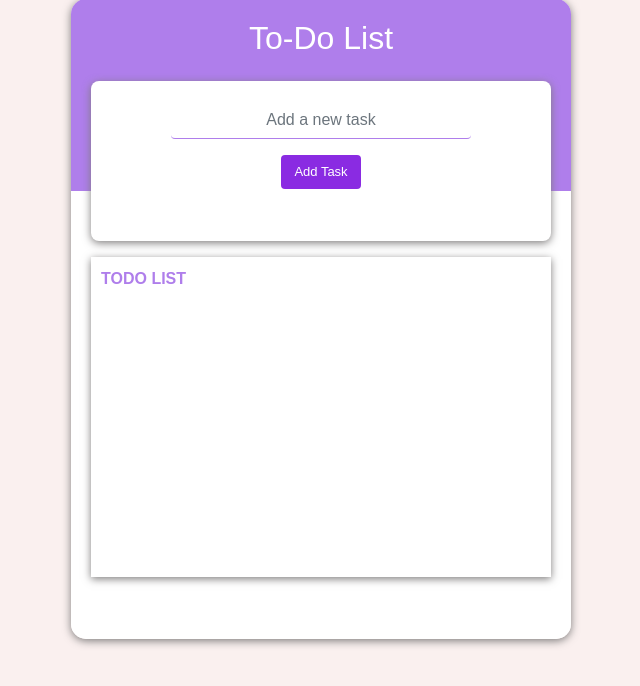
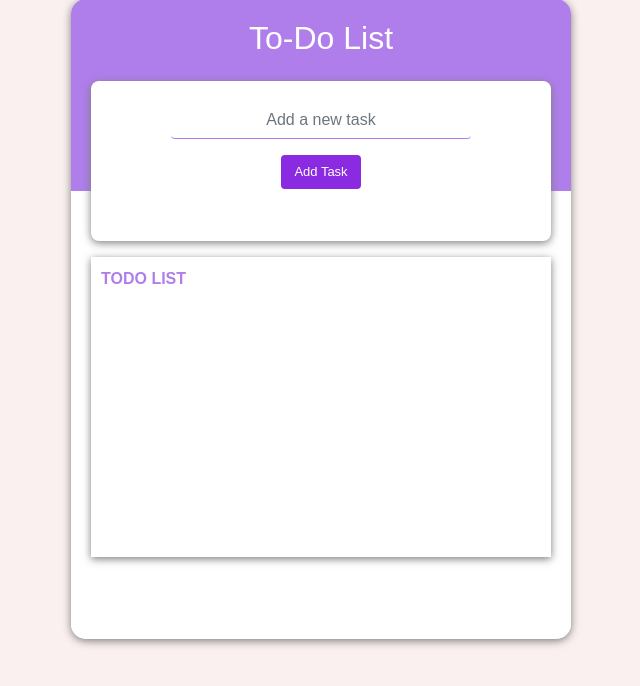
Before and after one commit to Ren-Tech/To-Do-List, a PHP site: page / in a window 1280 px wide. Shown: the part 49-735 px from the top of the page, without its empty margins (319-959 px from the left). Run offline with PHP 8.4, Linux system fonts and the light colour scheme; data that the repository does not hold is empty.

Commit message:
Fix task overflow and improved UI

```diff
--- a/css/styles.css
+++ b/css/styles.css
@@ -22,6 +22,7 @@ body{
     height: 80vh;
     padding: 20px;
     border-radius: 15px;
+    overflow: auto;
 
 }
 
@@ -54,10 +55,24 @@ body{
     box-shadow: 0 2px 8px rgb(126, 124, 124);
     height: 40vh;
     color: #AF7EEB;
+    overflow: auto;
+    max-height: 300px;
 }
+
+.list-group{
+    max-height: 100%;
+    overflow: auto;
+}
+
+::-webkit-scrollbar{
+    width: 0;
+}
+
 
 .list-container{
     padding: 10px;
+    max-height: 100vj;
+    overflow: hidden;
 }
 
 .taskForm{
--- a/index.php
+++ b/index.php
@@ -26,7 +26,7 @@
             </form>
 
         </div>
-        <!-- Task list display -->
+
         <p>
         <div class="list-container">
             <b>TODO LIST</b>
--- a/js/script.js
+++ b/js/script.js
@@ -1,21 +1,17 @@
-// DOM Elements
 const taskForm = document.getElementById("taskForm");
 const newTaskInput = document.getElementById("newTask");
 const taskList = document.getElementById("taskList");
 
-// Event listener for form submission
 taskForm.addEventListener("submit", function (event) {
   event.preventDefault();
 
   const newTaskValue = newTaskInput.value.trim();
 
   if (newTaskValue !== "") {
-    // Add task to the database
     addTaskToDatabase(newTaskValue);
   }
 });
 
-// Function to add task to the database
 function addTaskToDatabase(taskName) {
   fetch("tasks.php", {
     method: "POST",
@@ -29,7 +25,6 @@ function addTaskToDatabase(taskName) {
     .catch((error) => console.error("Error adding task:", error));
 }
 
-// Function to delete task from the database
 function deleteTaskFromDatabase(taskId, listItem) {
   fetch("tasks.php", {
     method: "DELETE",
@@ -40,26 +35,21 @@ function deleteTaskFromDatabase(taskId, listItem) {
   })
     .then((response) => response.json())
     .then(() => {
-      // Remove the task from the UI immediately upon successful deletion
       listItem.remove();
     })
     .catch((error) => console.error("Error deleting task:", error));
 }
 
-
-// Function to render tasks
 function renderTasks(tasks) {
-  // Clear the existing task list
   taskList.innerHTML = "";
 
-  // Loop through the tasks array and add each task to the list
   tasks.forEach((task) => {
     const listItem = document.createElement("li");
     listItem.className =
       "list-group-item d-flex justify-content-between align-items-center";
 
     const taskText = document.createElement("span");
-    taskText.textContent = task.task_name; // Assuming the property name is 'task_name'
+    taskText.textContent = task.task_name;
     taskText.classList.add("mr-2");
 
     const checkButton = document.createElement("button");
@@ -79,16 +69,13 @@ function renderTasks(tasks) {
       "btn btn-outline-danger btn-sm order-1 ml-auto mr-3";
     trashButton.innerHTML = '<i class="fas fa-trash"></i>';
     trashButton.addEventListener("click", function () {
-      // Delete task
       deleteTaskFromDatabase(task.id, listItem);
     });
 
-    // Add task elements to the list item
     listItem.appendChild(taskText);
     listItem.appendChild(checkButton);
     listItem.appendChild(trashButton);
 
-    // Add the list item to the task list
     taskList.appendChild(listItem);
   });
 }
@@ -102,8 +89,6 @@ function retrieveTasksFromDatabase() {
 
 retrieveTasksFromDatabase();
 
-
-
 function toggleTaskStyle(taskText, completed, checkButton) {
   if (completed) {
     taskText.style.textDecoration = "line-through";
--- a/tasks.php
+++ b/tasks.php
@@ -4,10 +4,9 @@ $username = "root";
 $password = "";
 $dbname = "todo_db";
 
-// Create connection
 $conn = new mysqli($servername, $username, $password, $dbname);
 
-// Check connection
+
 if ($conn->connect_error) {
     die("Connection failed: " . $conn->connect_error);
 }
@@ -38,6 +37,8 @@ if ($_SERVER["REQUEST_METHOD"] == "DELETE") {
     $conn->query("DELETE FROM tasks WHERE id = $taskId");
 }
 
+
+
 $conn->close();
 
 echo json_encode($tasks);
```
